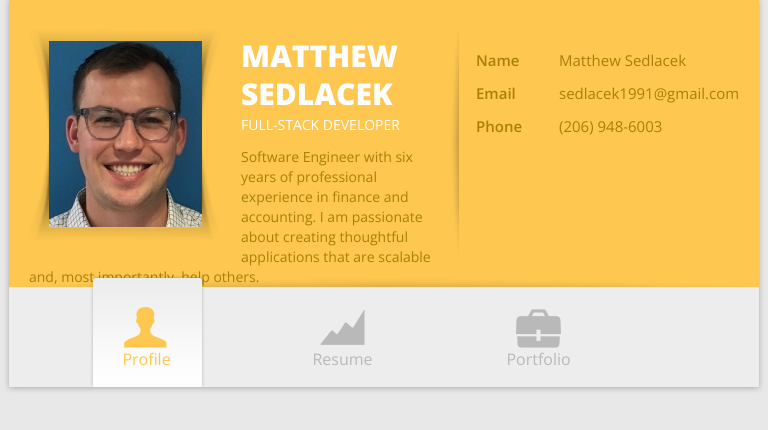
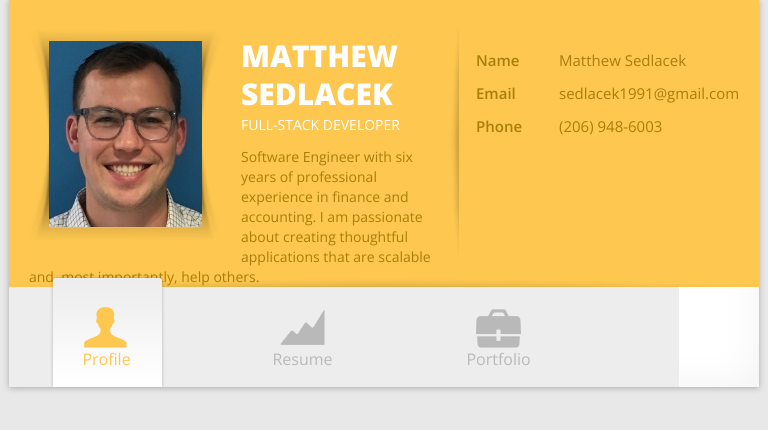
Before and after one commit to matthewsedlacek/portfolio_website, a PHP site: page / in a window 768 px wide. Shown: the part 111-541 px from the top of the page. Run offline with PHP 8.4, Linux system fonts and the light colour scheme; some libraries are stand-ins or nearby versions.

Commit message:
changes menu padding

```diff
--- a/css/style.css
+++ b/css/style.css
@@ -988,8 +988,8 @@
     background-color: #ededed;
     position: relative;
     width: 590px;
-    padding-left: 80px;
-    padding-right: 80px;
+    padding-left: 40px;
+    padding-right: 40px;
   }
   /*-------------------------------------------------------*/
   /* Profile Section */
```
